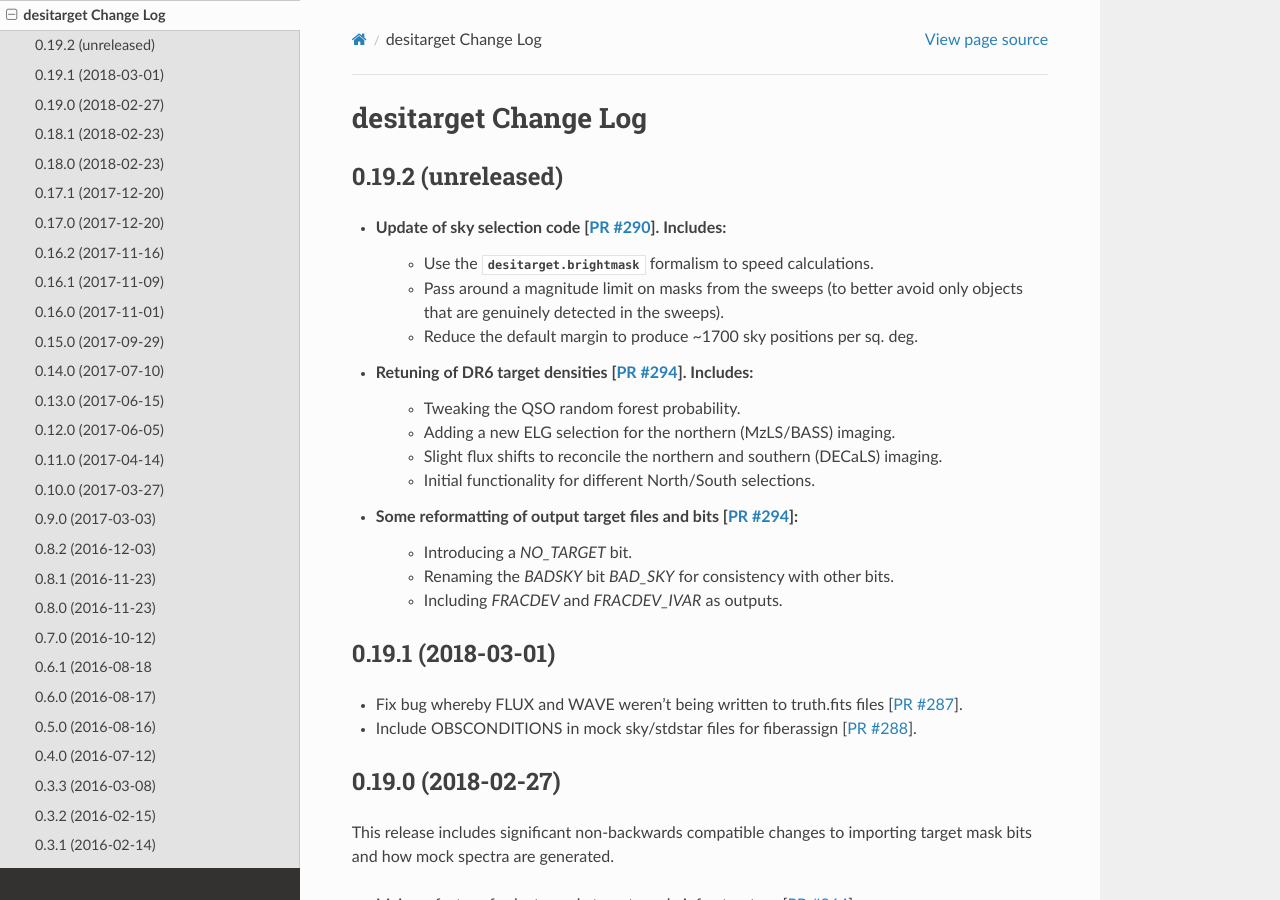
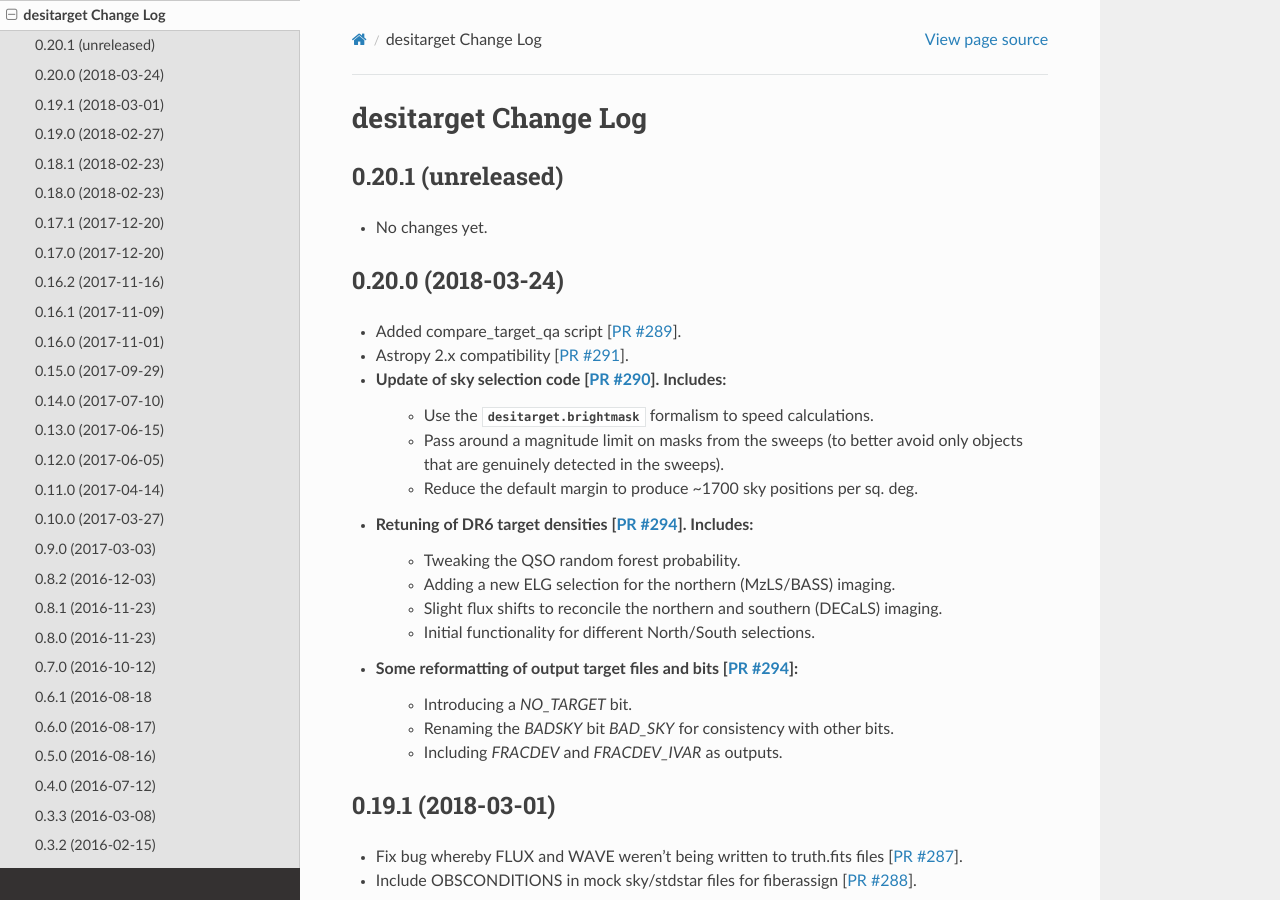
Before and after one commit to desihub/desitarget, a Sphinx documentation site: the page built from doc/changes.rst, in a window 1280 px wide and 900 px high. Built offline with Sphinx 7.4.7 and the Read the Docs theme 2.0.0, drawn with Linux system fonts in a browser that asks for light colours.

Commit message:
update release notes and version for desitarget/0.20.0

```diff
--- a/doc/changes.rst
+++ b/doc/changes.rst
@@ -2,9 +2,16 @@
 desitarget Change Log
 =====================
 
-0.19.2 (unreleased)
+0.20.1 (unreleased)
 -------------------
 
+* No changes yet.
+
+0.20.0 (2018-03-24)
+-------------------
+
+* Added compare_target_qa script [`PR #289`_].
+* Astropy 2.x compatibility [`PR #291`_].
 * Update of sky selection code [`PR #290`_]. Includes:
    * Use the :mod:`desitarget.brightmask` formalism to speed calculations.
    * Pass around a magnitude limit on masks from the sweeps (to better
@@ -20,7 +27,9 @@ desitarget Change Log
    * Renaming the `BADSKY` bit `BAD_SKY` for consistency with other bits.
    * Including `FRACDEV` and `FRACDEV_IVAR` as outputs.
 
+.. _`PR #289`: https://github.com/desihub/desitarget/pull/289
 .. _`PR #290`: https://github.com/desihub/desitarget/pull/290
+.. _`PR #291`: https://github.com/desihub/desitarget/pull/291
 .. _`PR #294`: https://github.com/desihub/desitarget/pull/294
 
 0.19.1 (2018-03-01)
--- a/py/desitarget/_version.py
+++ b/py/desitarget/_version.py
@@ -1 +1 @@
-__version__ = '0.19.1.dev1597'
+__version__ = '0.20.0'
```
